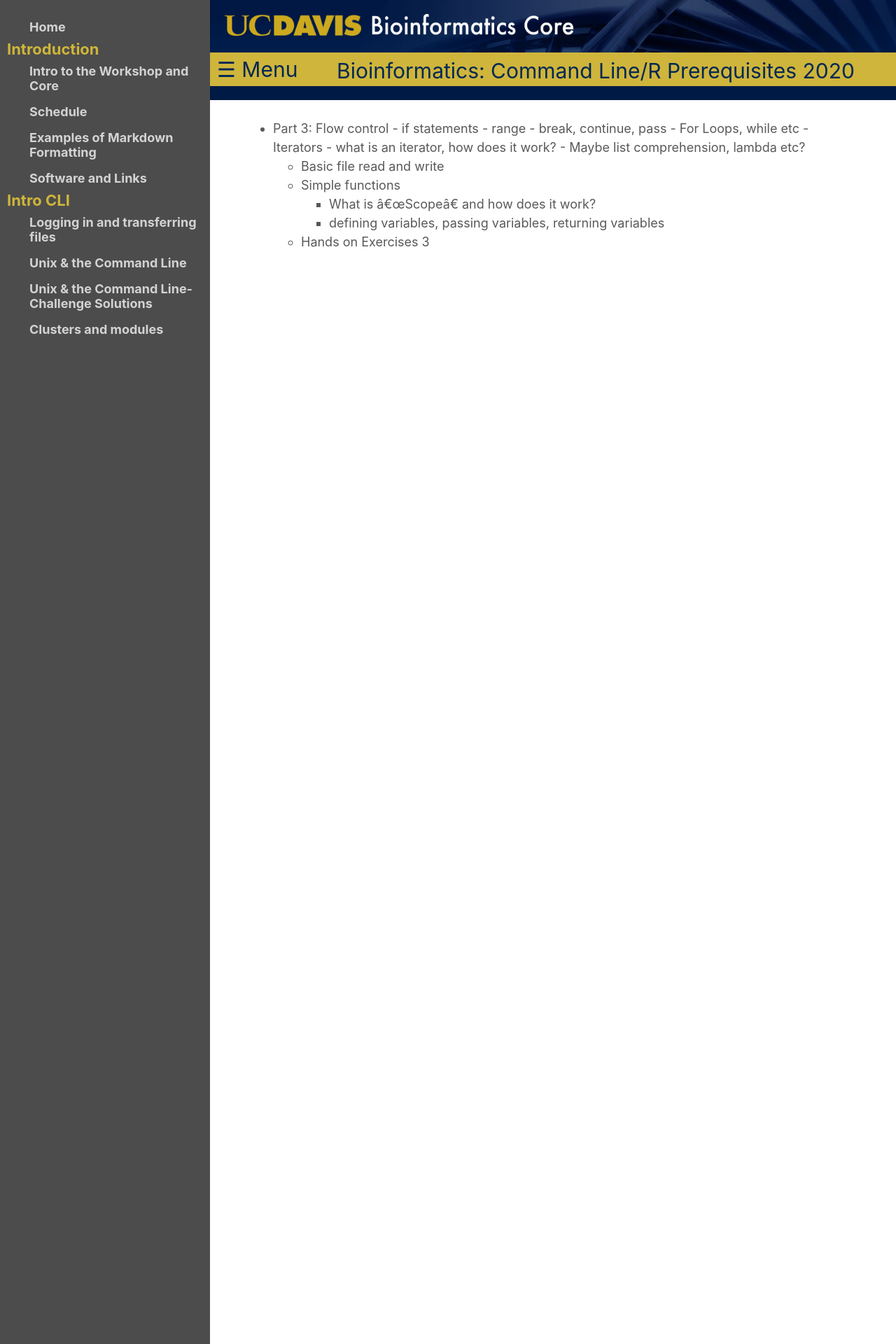
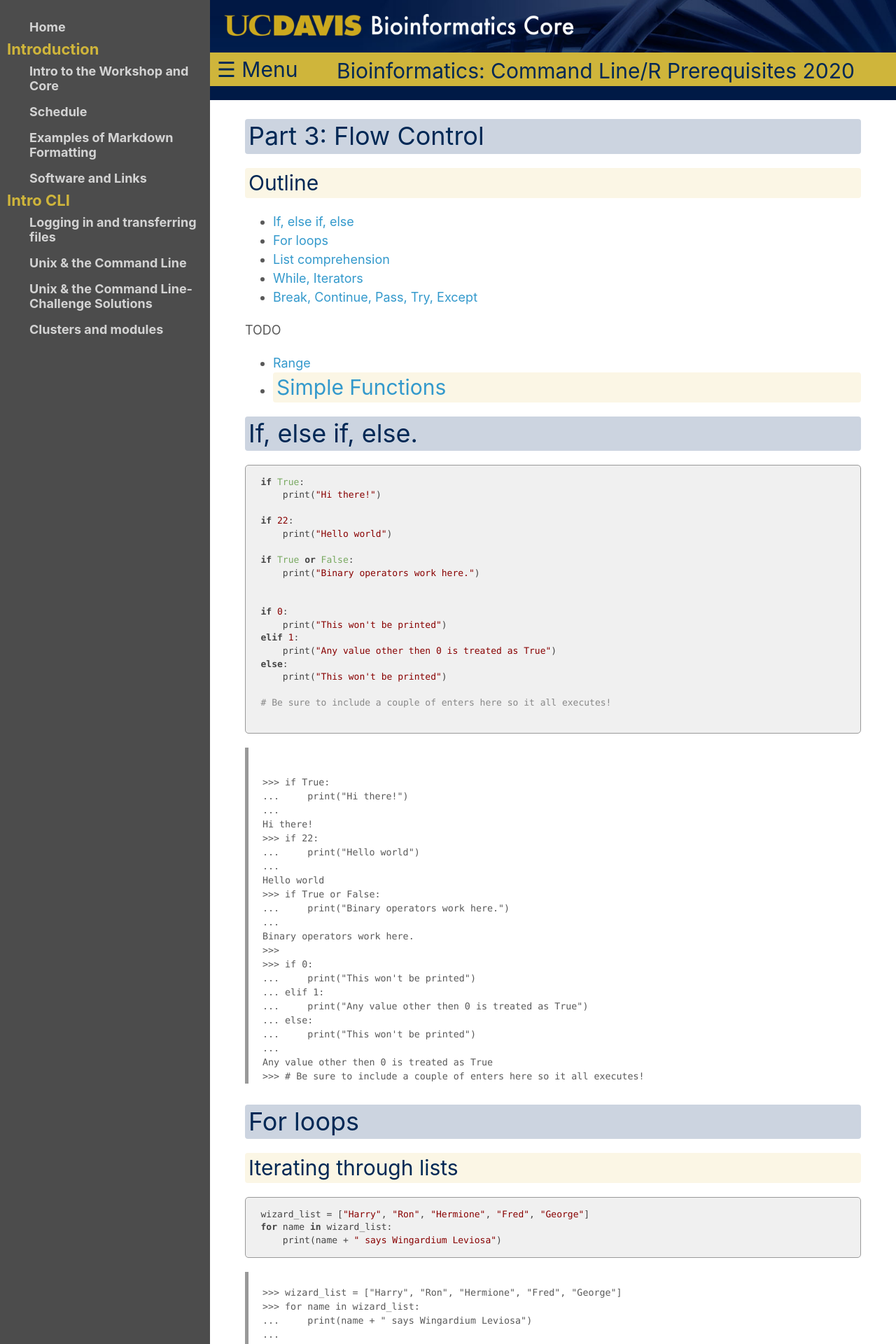
Before and after one commit to ucdavis-bioinformatics-training/2020-Bioinformatics_Prerequisites_Workshop, a Jekyll site: the page built from Intro_to_Python/Part3_FlowControl.md, in a window 1280 px wide. Shown: the top 1920 px of the page at 70% size. Built offline with Jekyll 4.4.1, drawn with Linux system fonts in a browser that asks for light colours; our own code applies the rules of GitHub Pages for plain Markdown files; some of the changed text lies outside the part shown.

Commit message:
updates to most of part 3. TODO exercises and more tables/background??

````diff
--- a/Intro_to_Python/Part3_FlowControl.md
+++ b/Intro_to_Python/Part3_FlowControl.md
@@ -1,28 +1,272 @@
+# Part 3: Flow Control
+
+## Outline
+- [If, else if, else](#ifs)
+- [For loops](#fors)
+- [List comprehension](#listcomprehension)
+- [While, Iterators](#while)
+- [Break, Continue, Pass, Try, Except](#stoppers)
+
+TODO
+- [Range](#range)
+- [Simple Functions](#functions)
+---
+
+# <a name="ifs"></a> If, else if, else.
+
+```
+if True:
+    print("Hi there!")
+
+if 22:
+    print("Hello world")
+
+if True or False:
+    print("Binary operators work here.")
+
+
+if 0:
+    print("This won't be printed")
+elif 1:
+    print("Any value other then 0 is treated as True")
+else:
+    print("This won't be printed")
+
+# Be sure to include a couple of enters here so it all executes!
+
+```
+<div class="output">
+
+>>> if True:
+...     print("Hi there!")
+...
+Hi there!
+>>> if 22:
+...     print("Hello world")
+...
+Hello world
+>>> if True or False:
+...     print("Binary operators work here.")
+...
+Binary operators work here.
+>>>
+>>> if 0:
+...     print("This won't be printed")
+... elif 1:
+...     print("Any value other then 0 is treated as True")
+... else:
+...     print("This won't be printed")
+...
+Any value other then 0 is treated as True
+>>> # Be sure to include a couple of enters here so it all executes!
+</div>
+
+
+
+# <a name="fors"></a> For loops
+
+## Iterating through lists
+
+```
+wizard_list = ["Harry", "Ron", "Hermione", "Fred", "George"]
+for name in wizard_list:
+    print(name + " says Wingardium Leviosa")
+```
+
+
+<div class="output">
+>>> wizard_list = ["Harry", "Ron", "Hermione", "Fred", "George"]
+>>> for name in wizard_list:
+...     print(name + " says Wingardium Leviosa")
+...
+Harry says Wingardium Leviosa
+Ron says Wingardium Leviosa
+Hermione says Wingardium Leviosa
+Fred says Wingardium Leviosa
+George says Wingardium Leviosa
+</div>
+
+
+## Iterating through dictionaries
+
+```
+wizard_dict = {"Harry": "Lumos", "Ron": "Alohomora", "Hermione": "Wingardium Leviosa", "Fred": "Riddikulus", "George": "Sectumsempra"}
+for wizard in wizard_dict.keys():
+    print(wizard + " says " + wizard_dict[wizard])
+
+
+for spell in wizard_dict.values():
+    print(f"A wizard says {spell}")
+```
+
+<div class="output">
+>>> wizard_dict = {"Harry": "Lumos", "Ron": "Alohomora", "Hermione": "Wingardium Leviosa", "Fred": "Riddikulus", "George": "Sectumsempra"}
+>>> for wizard in wizard_dict.keys():
+...     print(wizard + " says " + wizard_dict[wizard])
+...
+Harry says Lumos
+Ron says Alohomora
+Hermione says Wingardium Leviosa
+Fred says Riddikulus
+George says Sectumsempra
+>>>
+>>> for spell in wizard_dict.values():
+...     print(f"A wizard says {spell}")
+...
+A wizard says Lumos
+A wizard says Alohomora
+A wizard says Wingardium Leviosa
+A wizard says Riddikulus
+A wizard says Sectumsempra
+</div>
+
+
+
+# <a name="listcomprehension"></a> List Comprehension
+
+```
+wizard_dict = {"Harry Potter": "Lumos", "Ron Weasley": "Alohomora", "Hermione Granger": "Wingardium Leviosa", \
+"Fred Weasley": "Riddikulus", "George Weasley": "Sectumsempra"}
+weasley_list = [wizard for wizard in wizard_dict.keys() if "Weasley" in wizard]
+weasley_list
+h_list = [wizard if "H" in wizard else "Voldemort" for wizard in wizard_dict.keys()]
+h_list
+```
+
+<div class="output">
+>>> wizard_dict = {"Harry Potter": "Lumos", "Ron Weasley": "Alohomora", "Hermione Granger": "Wingardium Leviosa", \
+... "Fred Weasley": "Riddikulus", "George Weasley": "Sectumsempra"}
+>>> weasley_list = [wizard for wizard in wizard_dict.keys() if "Weasley" in wizard]
+>>> weasley_list
+['Ron Weasley', 'Fred Weasley', 'George Weasley']
+>>> h_list = [wizard if "H" in wizard else "Voldemort" for wizard in wizard_dict.keys()]
+>>> h_list
+['Harry Potter', 'Voldemort', 'Hermione Granger', 'Voldemort', 'Voldemort']
+</div>
+
+
+# <a name="while"></a> While and Iterators
+
+##
+
+```
+h_iter = iter(h_list)
+cont = True
+while cont:
+    if "Voldemort" == next(h_iter):
+        cont = False
+    else:
+        print(next(h_iter))
+
+h_iter = iter(h_list)
+cont = True
+while cont:
+    value = next(h_iter)
+    if "Voldemort" == value:
+        cont = False
+    else:
+        print(value)
+```
+
+<div class="output">
+>>>
+>>> h_iter = iter(h_list)
+>>> cont = True
+>>> while cont:
+...     if "Voldemort" == next(h_iter):
+...         cont = False
+...     else:
+...         print(next(h_iter))
+...
+Voldemort
+Voldemort
+>>> h_iter = iter(h_list)
+>>> cont = True
+>>> while cont:
+...     value = next(h_iter)
+...     if "Voldemort" == value:
+...         cont = False
+...     else:
+...         print(value)
+...
+Harry Potter
+</div>
+
+# <a name="stoppers"></a> Break, continue, pass, try, except
+
+## Continue vs pass vs break
+
+```
+a = [0, 1, 2]
+for element in a:
+    if not element:
+        pass
+    print(element)
+
+
+for element in a:
+    if not element:
+        continue
+    print(element)
+
+
+for element in a:
+    if not element:
+        break
+    print(element)
+```
+
+
+<div class="output">
+>>> a = [0, 1, 2]
+>>> for element in a:
+...     if not element:
+...         pass
+...     print(element)
+...
+0
+1
+2
+>>> for element in a:
+...     if not element:
+...         continue
+...     print(element)
+...
+1
+2
+>>> for element in a:
+...     if not element:
+...         break
+...     print(element)
+...
+</div>
+
+
+
+# <a name="functions"></a> Simple Functions: parameters, scope, returning, passing
+
+## Lets define a simple function
+
+```
+def simple_function(
+```
 
 
 
 
 
+<div class="output">
+</div>
 
+<div class="output">
+</div>
 
+<div class="output">
 
-
-
-
-
-
-
-
-
-
-
-
-
+</div>
 
 *  Part 3: Flow control
-        -  if statements
         -  range
-        -  break, continue, pass
         -  For Loops, while etc
         -  Iterators - what is an iterator, how does it work?
         -  Maybe list comprehension, lambda etc?
````
Also changed, not shown: Intro_to_Python/Part2_BasicDataTypes.md (+2 -2 lines), Intro_to_Python/Part2_solutions.md (added).
